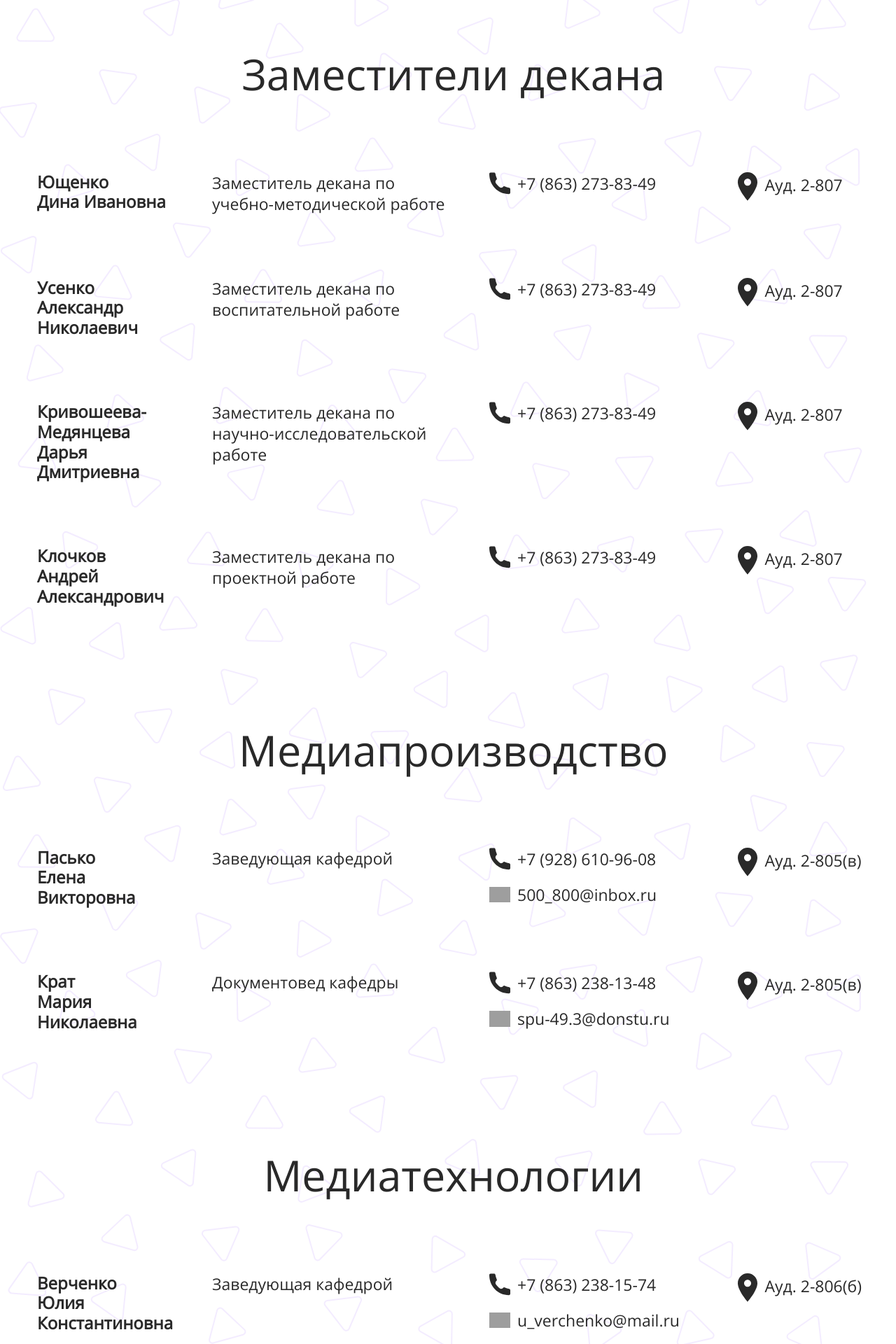
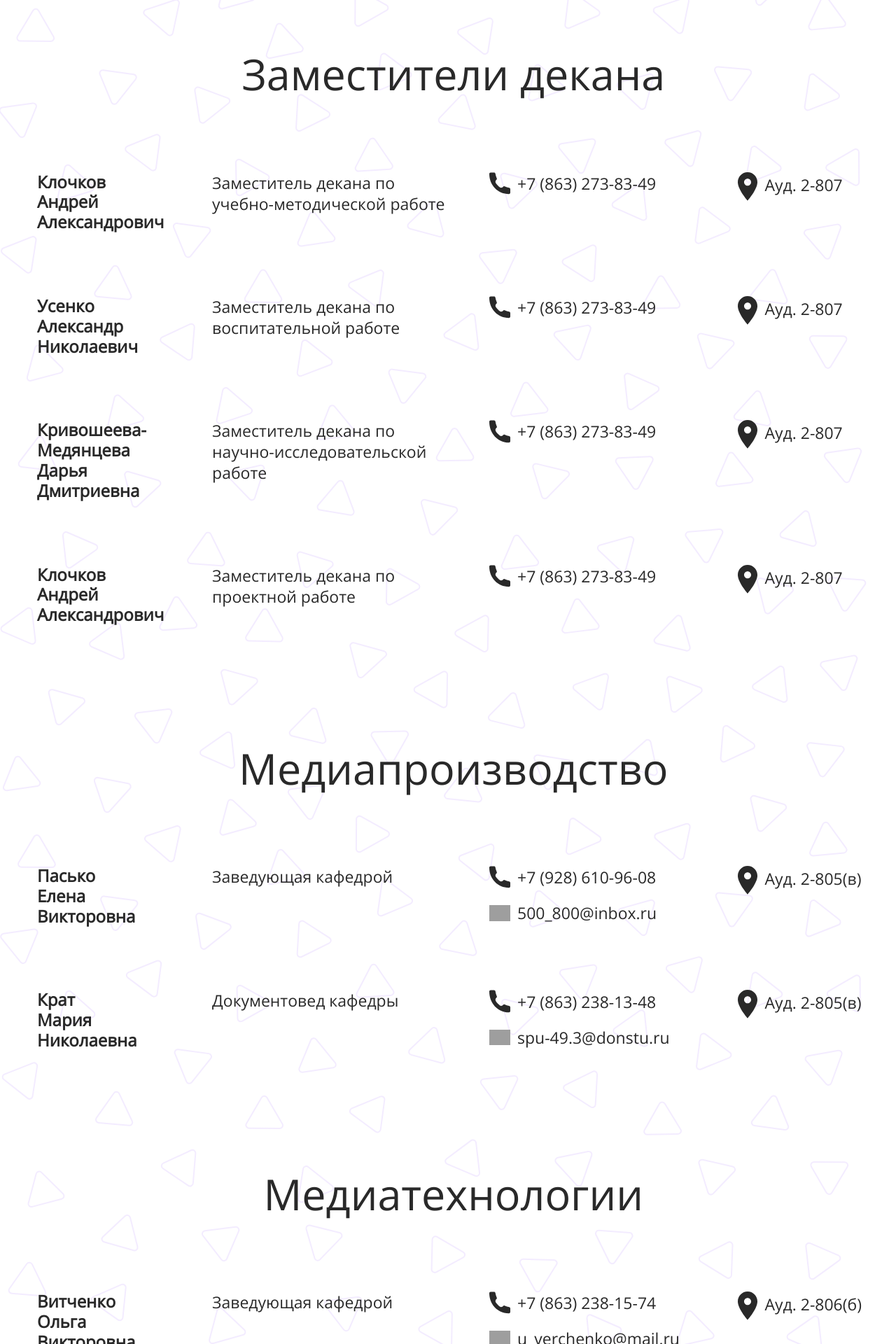
Before and after one commit to UbuntuJaba/mkmtDjango, a Django app: page /contacts/ in a window 1280 px wide; the page is wider, and only the part inside the window is pictured. Shown: the part 1691-3611 px from the top of that part at 70% size. Run offline with Django 4.2, Linux system fonts and the light colour scheme; grey boxes are pictures that could not be loaded.

Commit message:
Смена контактов и фикс
в прошлый раз забыл фамилию сменить в одном поле

```diff
--- a/mkmtmedia/mkmt/templates/mkmt/contacts.html
+++ b/mkmtmedia/mkmt/templates/mkmt/contacts.html
@@ -191,7 +191,7 @@
                 </tr>
                 <tr class="faculty_intable">
                     <td>
-                        <h4 class="person_name"><b>Ющенко<br />Дина Ивановна</b></h4>
+                        <h4 class="person_name"><b>Клочков<br />Андрей Александрович</b></h4>
                     </td>
                     <td>
                         <p class="person_position">Заместитель декана по учебно-методической работе</p>
@@ -332,7 +332,7 @@
                 </tr>
                 <tr class="faculty_intable">
                     <td>
-                        <h4 class="person_name"><b>Верченко<br />Юлия Константиновна</b></h4>
+                        <h4 class="person_name"><b>Витченко<br />Ольга Викторовна</b></h4>
                     </td>
                     <td>
                         <p class="person_position">Заведующая кафедрой</p>
--- a/mkmtmedia/mkmt/templates/mkmt/index.html
+++ b/mkmtmedia/mkmt/templates/mkmt/index.html
@@ -190,7 +190,7 @@
                         <p class="card_position">Ассистент декана</p>
                     </div>
 
-                    <div class="card" data-bs-toggle="modal" data-bs-target="#contactInfoPopup" data-bs-name="Мария Ивановна Гринева" data-bs-room="Аудитория" data-bs-email="-" data-bs-phone="-">
+                    <div class="card" data-bs-toggle="modal" data-bs-target="#contactInfoPopup" data-bs-name="Олег Игоревич Трифонов" data-bs-room="Аудитория" data-bs-email="-" data-bs-phone="-">
                         <img class="card_photo" src="{% static 'mkmt/styles/images/mainPage/Трифонов Олег Игоревич.jpg' %}" />
                         <h3 class="card_name">Олег Игоревич Трифонов</h3>
                         <p class="card_position">Руководитель редакции МКМТ</p>
```
